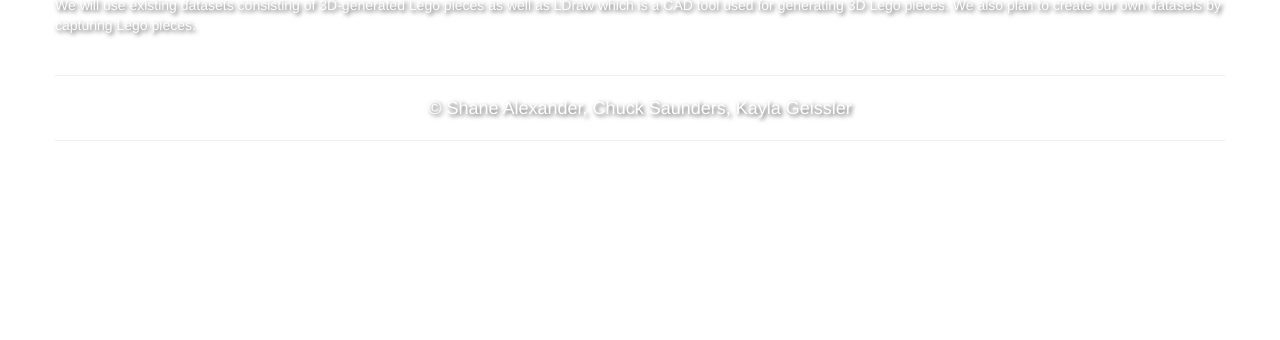
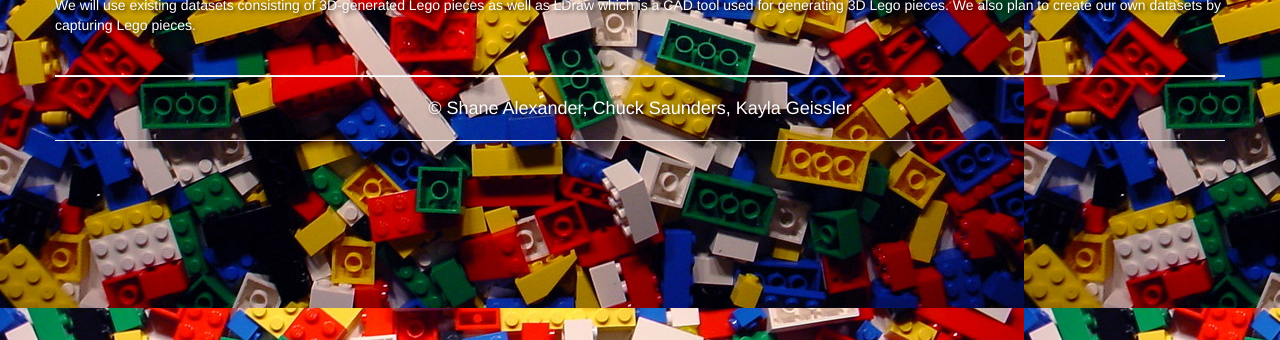
Before and after one commit to chuck-saunders/ece5554-lego-id, a plain HTML site: page index.html in a window 1280 px wide. Shown: the part 460-800 px from the top of the page. Drawn offline with Linux system fonts and the light colour scheme.

Commit message:
fixed filepath to image directory in index.html

```diff
--- a/index.html
+++ b/index.html
@@ -33,7 +33,7 @@ color: #FF9900;
 <body>
   <style>
     body {
-      background-image: url('pngs/legos.jpg');
+      background-image: url('images/legos.jpg');
       color: white; /* or any color that contrasts with the background */
       text-shadow: 2px 2px 4px rgba(0, 0, 0, 0.7); /* Adjust the values for better effect */
     }
```
